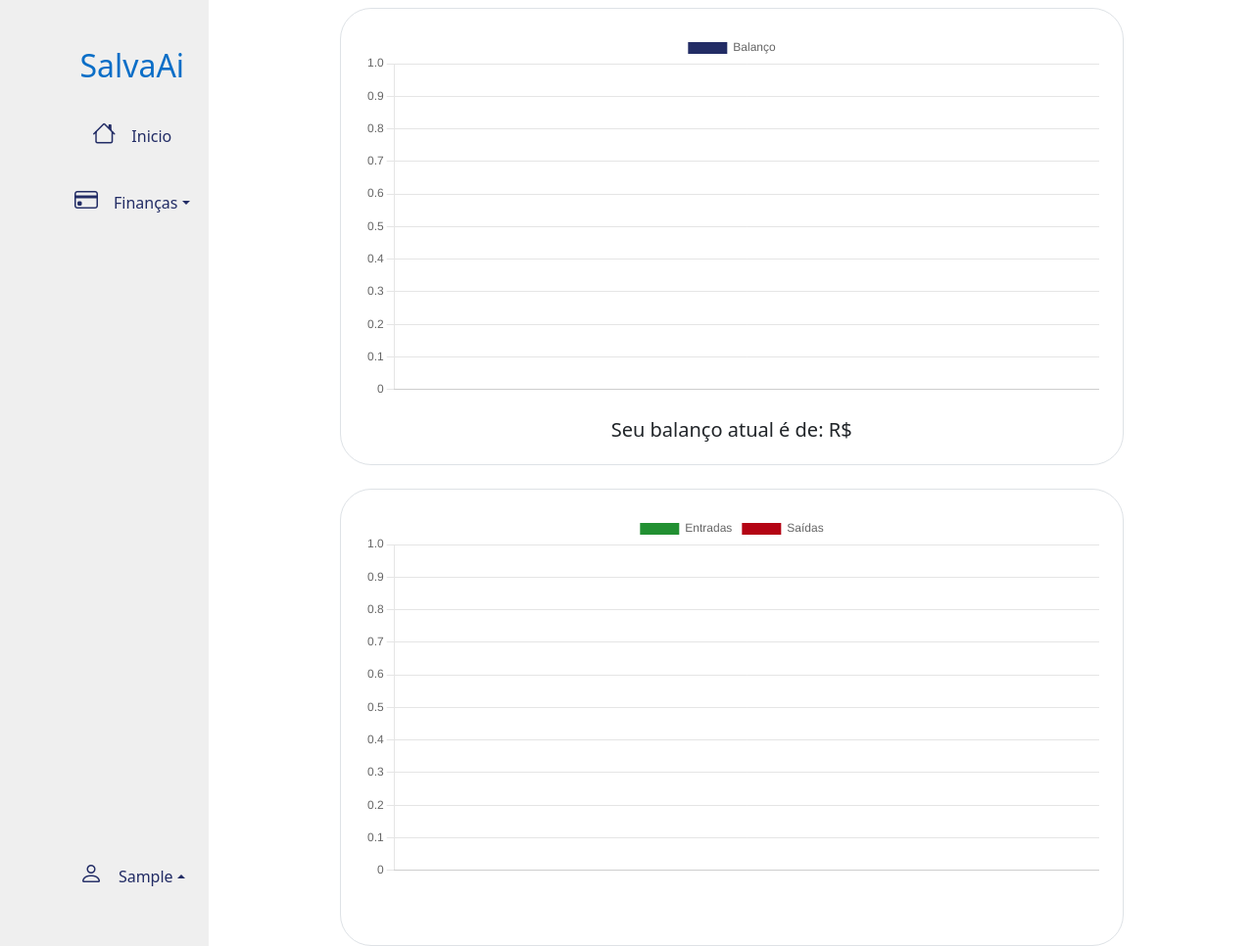
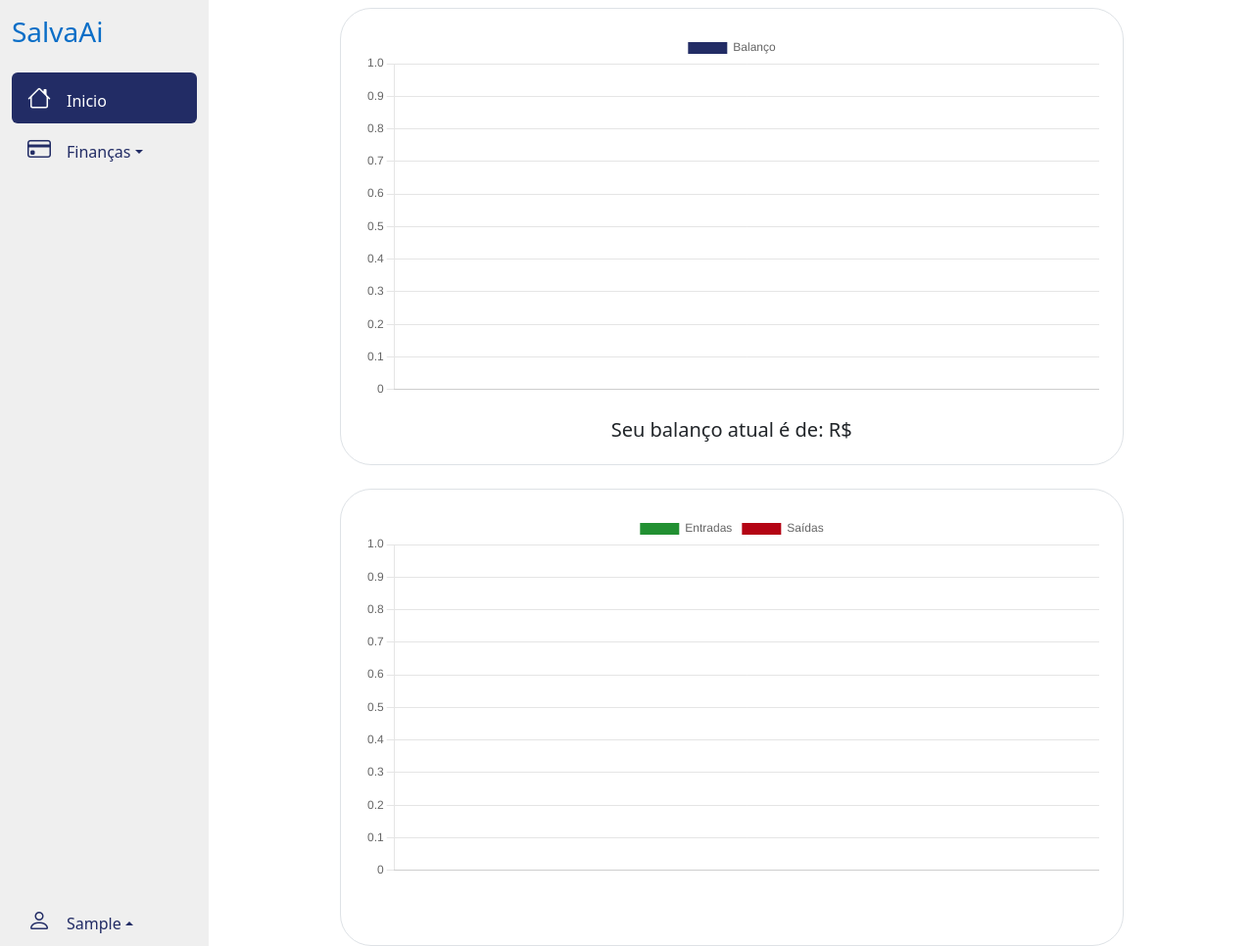
Before and after one commit to gustavojms/SalvaAi, a PHP site: page /home.php in a window 1280 px wide. Shown: the whole page at 98% size. Run offline with PHP 8.4, Linux system fonts and the light colour scheme; the visitor is signed in with stand-in values (Sample User, id 1); data that the repository does not hold is empty.

Commit message:
fix: corrigir estilos no sidemenu.

```diff
--- a/home.php
+++ b/home.php
@@ -61,24 +61,27 @@ if ($lancamentos) {
     <div class="container-fluid">
         <div class="row">
             <nav class="sidebar col-md-2 d-none d-md-block bg-light">
-                <ul class="nav nav-pills d-flex flex-column align-items-center bg-light vh-100 p-5">
-                    <li class="nav-item mb-4">
-                        <h1 class="text-secondary fs-2">
+                <ul class="nav nav-pills flex-column bg-light vh-100">
+                    <li class="nav-item">
+                        <h3 class="text-secondary py-3">
                             SalvaAi
-                        </h1>
+                        </h3>
                     </li>
-                    <li class="nav-item mb-4">
-                        <a href="./home.php" class="text-decoration-none"><i class="bi bi-house" style="font-size: 1.5rem; margin-right: 1rem;"></i>Inicio</a>
+                    <li class="nav-item">
+                        <a href="./home.php" class="nav-link active">
+                            <i class="bi bi-house" style="font-size: 1.5rem; margin-right: 1rem;"></i>Inicio</a>
                     </li>
                     <li class="nav-item dropdown mb-auto">
-                        <a class="nav-link dropdown-toggle text-primary mb-auto" data-bs-toggle="dropdown" href="#" role="button" aria-haspopup="true" aria-expanded="false" id="finDrop"><i class="bi bi-credit-card" style="font-size: 1.5rem; margin-right: 1rem;"></i>Finanças</a>
-                        <ul class="dropdown-menu ms-4" aria-labelledby="finDrop">
+                        <a class="nav-link dropdown-toggle" data-bs-toggle="dropdown" href="#" role="button" aria-haspopup="true" aria-expanded="false" id="finDrop"><i class="bi bi-credit-card" style="font-size: 1.5rem; margin-right: 1rem;"></i>Finanças</a>
+                        <ul class="dropdown-menu ms-5">
                             <li>
-                                <div class="d-flex flex-column align-items-start dropdown-item">
-                                    <button name="tipo" id="tipo" value="entrada" class="btn mb-4 p-2 bg-transparent text-primary" data-bs-toggle="modal" data-bs-target="#entradaModal"><i class="bi bi-plus-circle" style="font-size: 1.5rem; margin-right: 10px;"></i>Nova entrada</button>
-                                    <button name="tipo" id="tipo" value="saida" class="btn mb-4 p-2 bg-transparent text-primary" data-bs-toggle="modal" data-bs-target="#saidaModal"><i class="bi bi-download" style="font-size: 1.5rem; margin-right: 10px;"></i>Saida</button>
+                                <a href="#" name="tipo" id="tipo" value="entrada" class="dropdown-item" data-bs-toggle="modal" data-bs-target="#entradaModal"><i class="bi bi-plus-circle" style="font-size: 1.5rem; margin-right: 10px;"></i>Nova entrada</a>
+                            </li>
+                            <li>
+                                <a href="#" name="tipo" id="tipo" value="saida" class="dropdown-item" data-bs-toggle="modal" data-bs-target="#saidaModal"><i class="bi bi-download" style="font-size: 1.5rem; margin-right: 10px;"></i>Saida</a>
+                            </li>
+                                <div class="d-flex flex-column align-items-start ">
                                 </div>
-                            </li>
                         </ul>
                     </li>
                     <li class="btn-group dropup">
@@ -92,7 +95,7 @@ if ($lancamentos) {
                     </li>
                 </ul>
             </nav>
-            <main class="col-md-9 ml-sm-auto col-lg-10 pt-2">
+            <main class="col-md-9 ml-sm-auto col-lg-10 pt-2" style="max-height: 100vh; overflow-y: auto;">
 
                 <div class="mx-auto border rounded-5 p-4 mb-4" width="800" height="467" style="display: block; width: 800px; height: 467px;">
                     <canvas id="myChart"></canvas>
@@ -133,6 +136,7 @@ if ($lancamentos) {
             </div>
         </div>
     </div>
+
     <div class="modal fade" id="saidaModal" tabindex="-1" aria-labelledby="saidaModalLabel" aria-hidden="true">
         <div class="modal-dialog modal-dialog-centered">
             <div class="modal-content">
```
